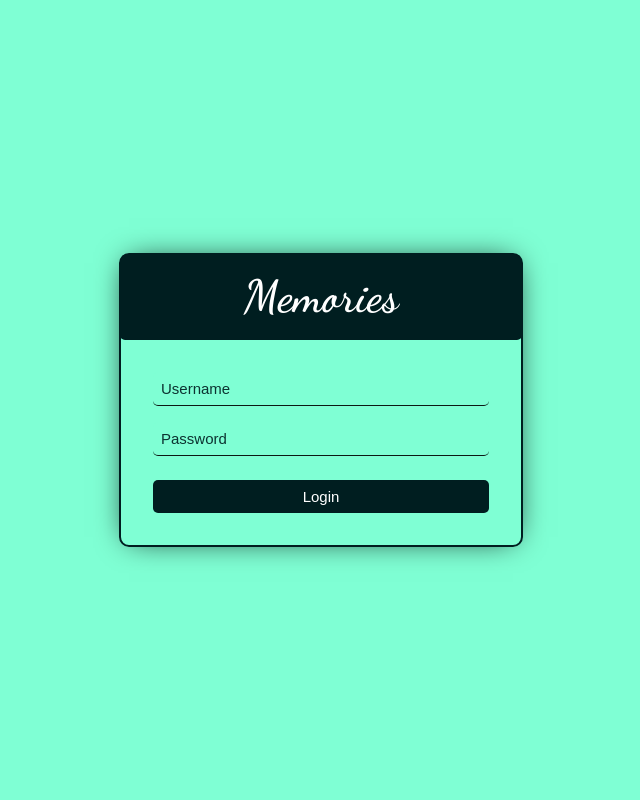
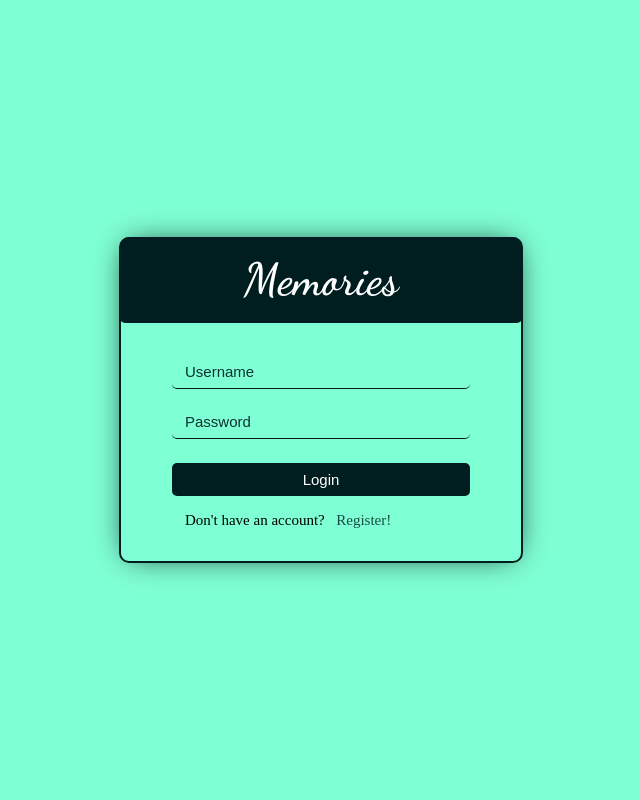
Before and after one commit to Esra-M/CS50-Final-Project, a Flask app: page /login in a window 1280 px wide. Shown: the whole page, without its empty margins (319-959 px from the left). Run offline with Flask 2, Linux system fonts and the light colour scheme.

Commit message:
Make register functional

```diff
--- a/app.py
+++ b/app.py
@@ -1,11 +1,18 @@
-from flask import Flask, redirect, request, render_template
+from flask import Flask, redirect, request, render_template, g, url_for
+from werkzeug.security import check_password_hash, generate_password_hash
+import sqlite3
 
+# Configure application
 app = Flask(__name__)
 
+app.config["TEMPLATES_AUTO_RELOAD"] = True
+
+# home page
 @app.route("/")
 def index():
     return render_template("index.html")
 
+# login
 @app.route("/login",  methods=["GET", "POST"])
 def login():
     if request.method == "POST":
@@ -13,17 +20,57 @@ def login():
     else:
         return render_template("login.html")
 
+# register
 @app.route("/register",  methods=["GET", "POST"])
 def register():
     if request.method == "POST":
-        return redirect("/")
+
+        # get the users information from the registration form
+        username = request.form.get("username")
+        password = request.form.get("password")
+        confirmation = request.form.get("confirmPassword")
+
+        # hash the password
+        passwordHash = generate_password_hash(password)
+
+        # connect to the database
+        con = sqlite3.connect("memories.db")
+        cur = con.cursor()
+
+        # set error variables for validation of the registration form
+        nameError = None
+        passError = None
+
+        # Ensure username is unique
+        cur.execute("SELECT Count(*) FROM users WHERE lower(username) = ?", (username.lower(),))
+        numOfRows=cur.fetchone()
+
+        if numOfRows[0] != 0:
+            nameError="Username is not available"
+            return render_template("register.html", nameError=nameError, username=username, password=password, confirmation=confirmation)
+        else:
+            # Ensure confirmation password matches password
+            if password != confirmation:
+                passError = "Password does not match"
+                return render_template("register.html", passError=passError, username=username, password=password, confirmation=confirmation)
+            else:
+                # Update the database with the users information
+                cur.execute("INSERT INTO users(username, passwordHash) VALUES(?, ?)", (username, passwordHash))
+                con.commit()
+                con.close()
+
+                # redirect them to the home page
+                return redirect("/")
+
     else:
         return render_template("register.html")
 
+# logout
 @app.route("/logout")
 def logout():
     return render_template("logout.html")
 
+# add
 @app.route("/add")
 def add():
     return render_template("add.html")
--- a/static/login-register.css
+++ b/static/login-register.css
@@ -1,7 +1,8 @@
 :root {
     --main-color:aquamarine;
     --field-color: aquamarine;
-    --heading-color: #001e20;
+    --heading-color: hsl(184, 100%, 6%);
+    --lightheading-color: hsl(184, 100%, 6%, .5);
     --text-color: white;
   }
 
@@ -24,14 +25,14 @@ body{
     border: 2px solid var(--heading-color);
     box-shadow: 0 0 30px -10px rgb(0, 0, 0);
     border-radius: 10px;
-    padding-bottom: 5vh;
+    padding-bottom: 1vh;
     font-size: 20px;
 }
 
 .login-form *{
     font-size: 15px;
-    padding: 1vh;
-    margin: 0 4vmin 2vh;
+    padding: 1vh 1vw;
+    margin: 0 4vw 2vh;
     border: none;
     border-radius: 5px;
 }
@@ -71,7 +72,7 @@ input[type=text]:focus, input[type=password]:focus{
 
 input[type=submit]{
     margin-top: 1vh;
-    margin-bottom: -1vh;
+    margin-bottom: 1vh;
     background-color: var(--heading-color);
     color: var(--text-color);
 }
@@ -80,3 +81,21 @@ input[type=submit]:hover{
     opacity: .9;
     cursor: pointer;
 }
+
+.error{
+    margin-top: -2vh;
+    margin-bottom: .5vh;
+    padding: 0 1vw;
+    background-color:  var(--lightheading-color);
+}
+
+.message a{
+    margin: -5px;
+    text-decoration: none;
+    color: var(--heading-color);
+    opacity: .8;
+}
+
+.message a:hover{
+    opacity: 1;
+}
--- a/templates/login.html
+++ b/templates/login.html
@@ -16,6 +16,10 @@
         <input  minlength="3" maxlength="12" autocomplete="off" type="text" name="username" placeholder="Username" required>
         <input type="password" name="password" placeholder="Password" required>
         <input type="submit" value="Login">
+        <div class="message">
+            Don't have an account?
+            <a href={{ url_for('register') }}>Register!</a>
+        </div>
     </div>
 </form>
 
```
Also changed, not shown: static/index.css (+35 -5 lines), templates/index.html (+9 -1 lines), templates/register.html (+29 -3 lines).
